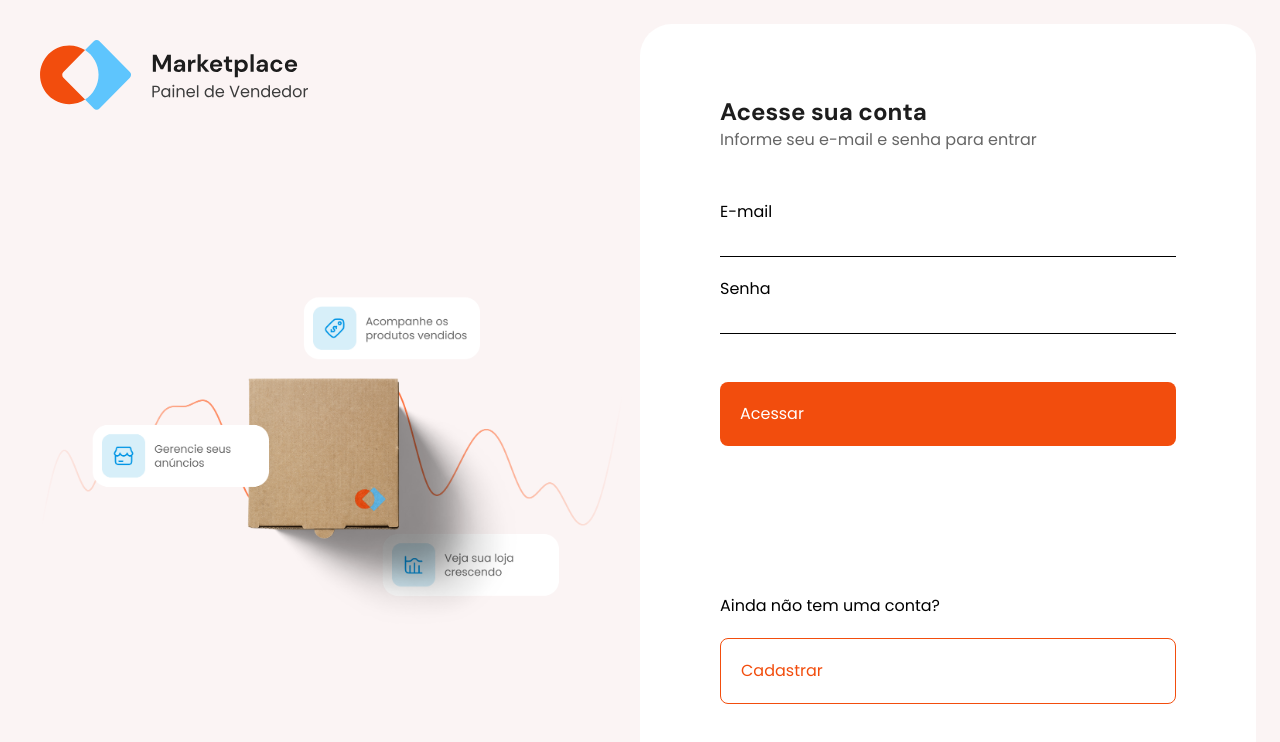
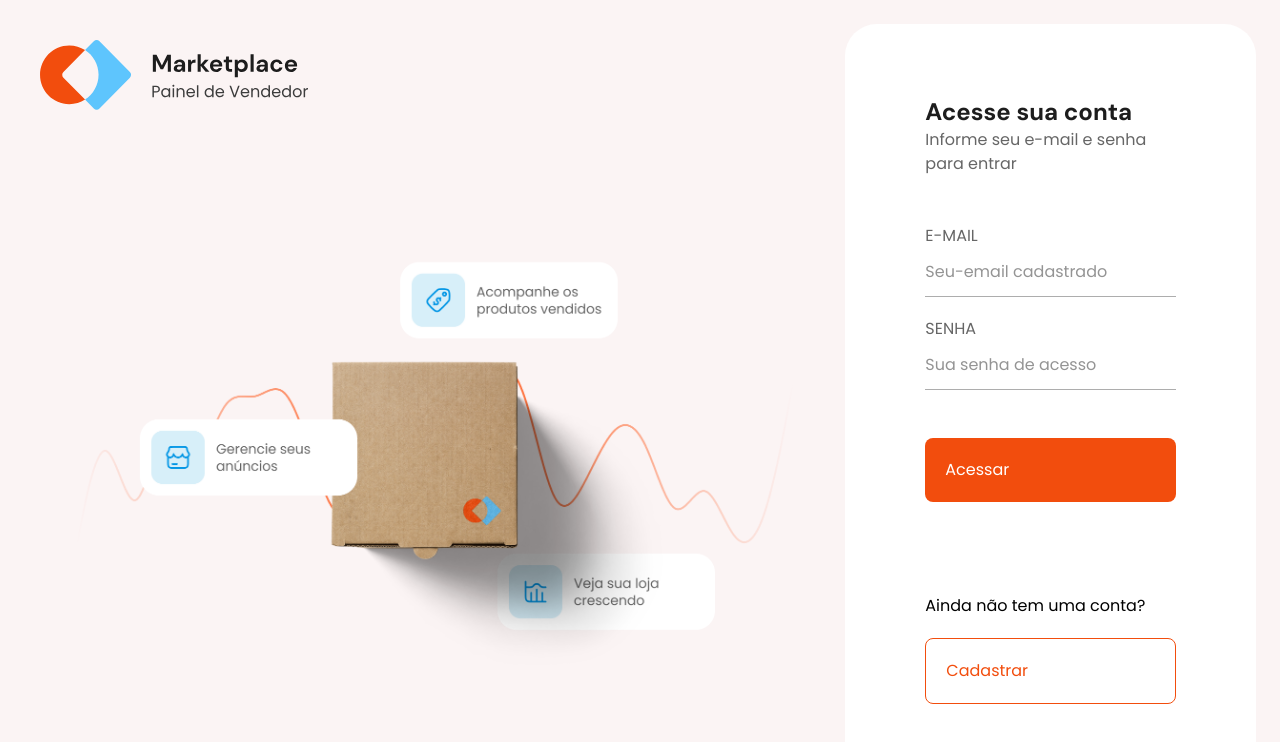
Before and after one commit to mateusfugita/marketplace, a React (Vite) app: page /sign-in in a window 1280 px wide. Shown: the top 742 px of the page. Built offline with nearby package versions, Linux system fonts and the light colour scheme.

Commit message:
fix: change placeholder and fix image size

```diff
--- a/src/pages/_layout/auth.tsx
+++ b/src/pages/_layout/auth.tsx
@@ -5,15 +5,15 @@ import logo from '@/assets/Logo.svg'
 
 export function AuthLayout(){
   return (
-    <div className="bg-background grid min-h-screen grid-cols-2 antialiased p-6">
-      <div className="flex flex-col w-full p-4 gap-6">
+    <div className="bg-background grid h-screen grid-cols-3 antialiased p-6 overflow-hidden">
+      <div className="col-span-2 flex flex-col w-full p-4 gap-6">
         <img className="w-[270px]" src={logo} alt="Marketplace: Painel de Vendedor" />
         <div className="flex items-center justify-center h-full">
-          <img className="w-[720px]" src={background} alt="" />
+          <img className="w-full max-w-[720px]" src={background} alt="" />
         </div>
       </div>
 
-      <div className="flex flex-col h-full w-full">
+      <div className="col-span-1 flex flex-col h-full w-full">
         <div className="bg-white w-full h-full py-[72px] px-[80px] rounded-[32px]">
           <Outlet />
         </div>
--- a/src/pages/auth/sign-in.tsx
+++ b/src/pages/auth/sign-in.tsx
@@ -8,14 +8,14 @@ export function SignIn(){
         <p className="text-gray-300">Informe seu e-mail e senha para entrar</p>
 
         <div className="flex flex-col gap-5 my-12">
-          <div className="space-y-2">
-            <label htmlFor="email">E-mail</label>
-            <input className="w-full border-b-[1px] placeholder:Seu-email cadastrado" type="email" name="email" id="email" />
+          <div>
+            <label className="text-gray-300 uppercase" htmlFor="email">E-mail</label>
+            <input placeholder="Seu-email cadastrado" className="w-full py-3 border-b-[1px] border-gray-100 placeholder:text-gray-200" type="email" name="email" id="email" />
           </div>
 
-          <div className="space-y-2">
-            <label htmlFor="password">Senha</label>
-            <input className="w-full border-b-[1px] placeholder:Seu-email cadastrado" type="password" name="password" id="password" />
+          <div>
+            <label className="text-gray-300 uppercase" htmlFor="password">Senha</label>
+            <input placeholder="Sua senha de acesso" className="w-full py-3 border-b-[1px] border-gray-100 placeholder:text-gray-200" type="password" name="password" id="password" />
           </div>
         </div>
 
```
